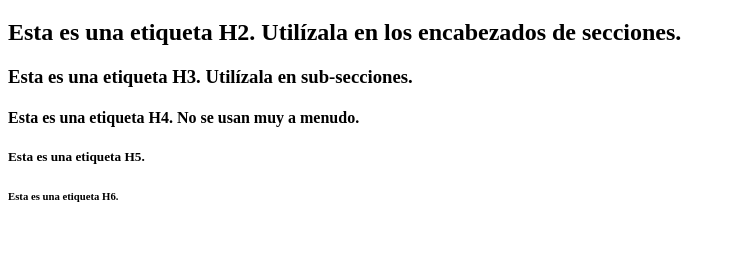
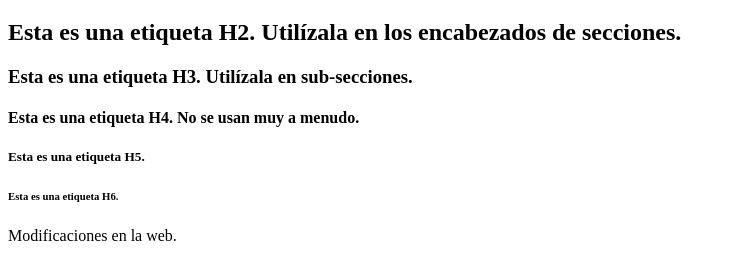
Before and after one commit to Luiscordonc/CursoGit, a plain HTML site: page Index.html in a window 1280 px wide. Shown: the part 594-855 px from the top of the page, without its empty margins (0-735 px from the left). Before the commit the page ends 821 px from the top, so only its background shows below. Drawn offline with Linux system fonts and the light colour scheme.

Commit message:
Update Index.html

```diff
--- a/Index.html
+++ b/Index.html
@@ -25,6 +25,6 @@ Un segundo enunciado (pegado al primero).</p>
 <h4>Esta es una etiqueta H4. No se usan muy a menudo.</h4>
 <h5>Esta es una etiqueta H5.</h5>
 <h6>Esta es una etiqueta H6.</h6>
-
+	<p>Modificaciones en la web.</p>
 	</body>
 </html>
```
